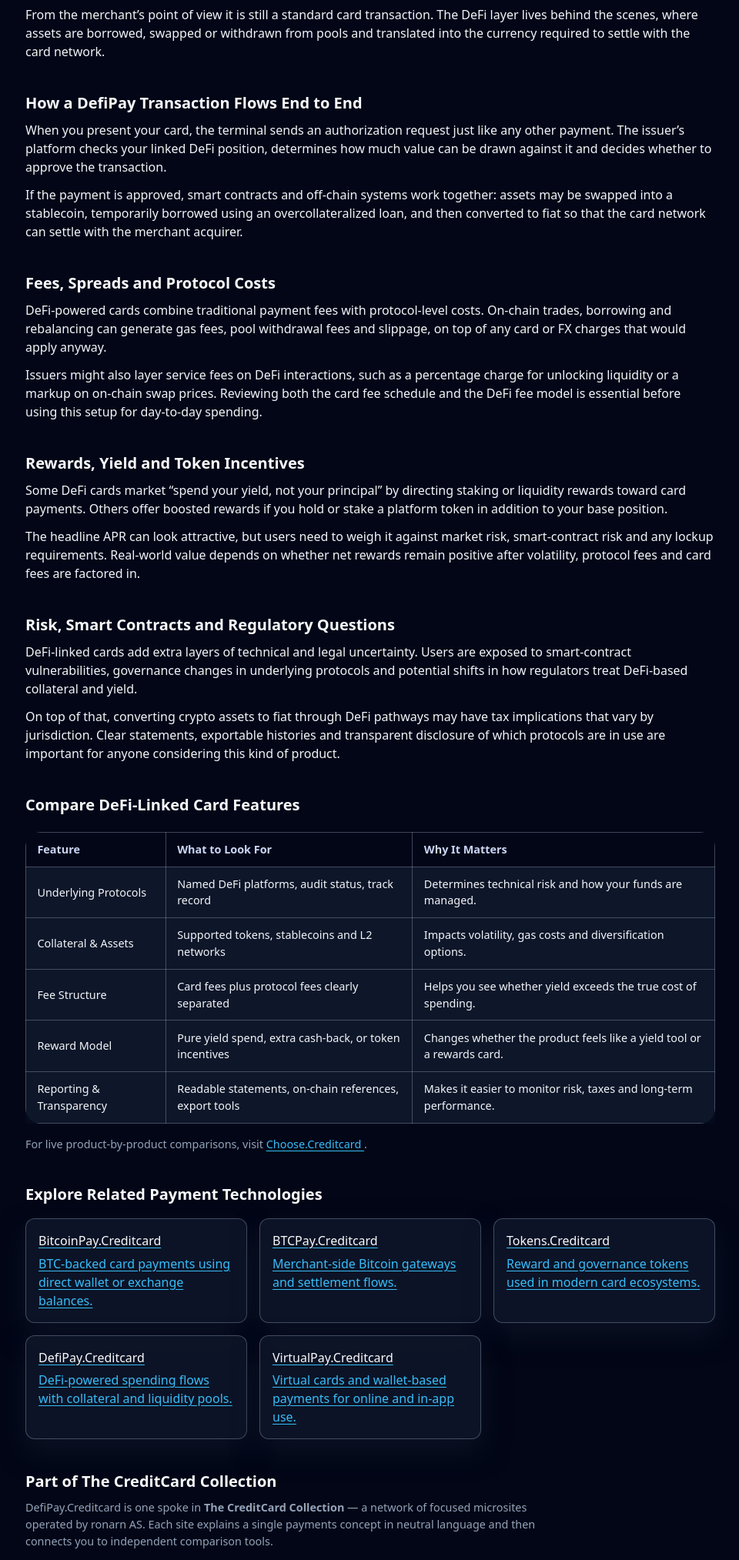
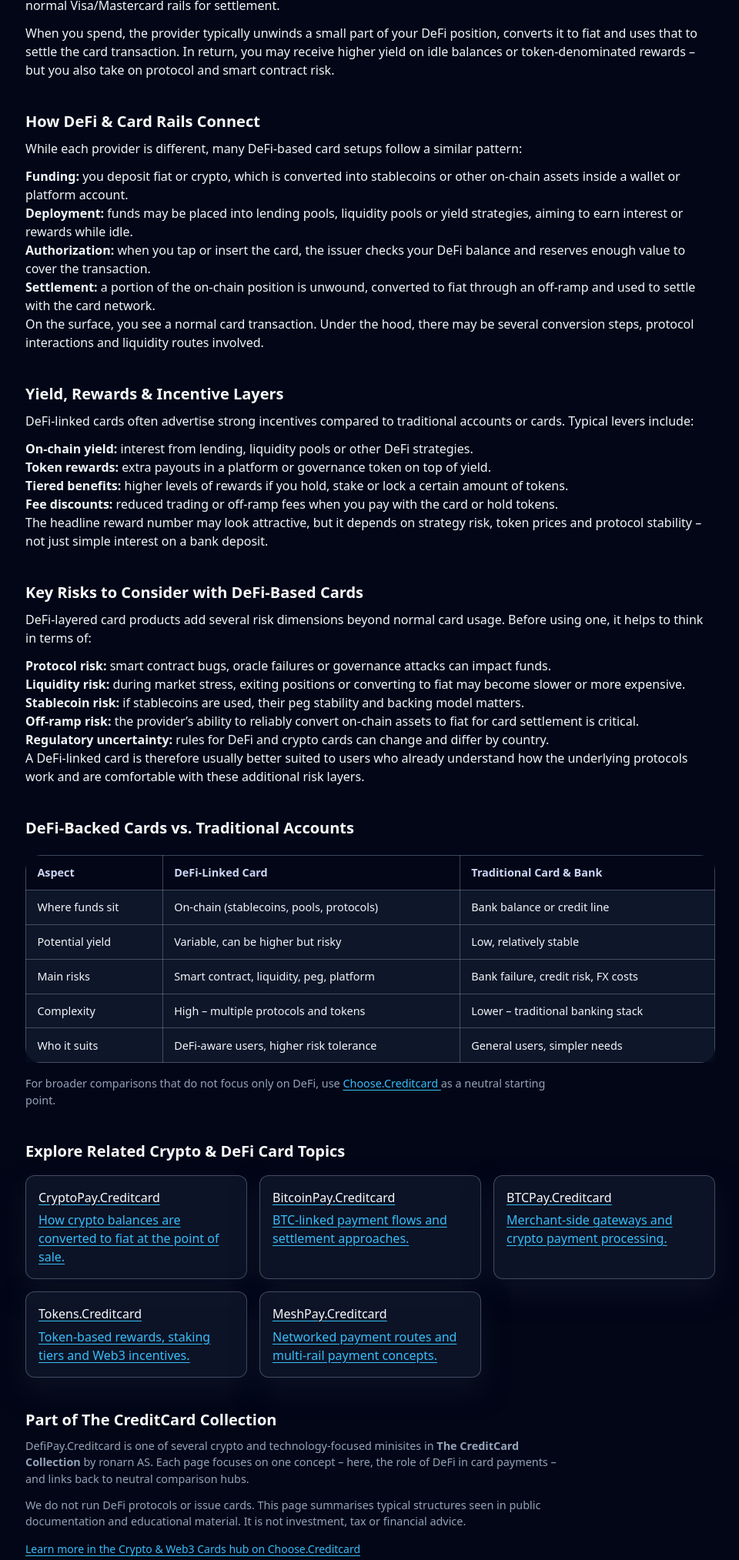
Before and after one commit to ChooseCreditCard/defipay.creditcard, a plain HTML site: page index.html in a window 1280 px wide. Shown: the part 583-2610 px from the top of the page at 77% size, without its empty margins (159-1119 px from the left). Drawn offline with nearby package versions, Linux system fonts and the light colour scheme.

Commit message:
Update index.html

```diff
--- a/index.html
+++ b/index.html
@@ -4,22 +4,22 @@
   <meta charset="UTF-8" />
   <meta name="viewport" content="width=device-width, initial-scale=1" />
 
-  <title>DefiPay.Creditcard – DeFi-Linked Credit-Card Payments Explained</title>
-  <meta name="description" content="Understand how DeFi-linked credit cards route spending through liquidity pools, yield strategies and stablecoins. Neutral overview of conversion, fees and risks." />
+  <title>DefiPay.Creditcard – DeFi-Linked Cards, Yield & Payments Explained</title>
+  <meta name="description" content="Independent explainer of DeFi-linked card products: how yield, liquidity pools and on/off-ramps connect to everyday card payments, and what to check before using a DeFi-based card setup." />
   <meta name="robots" content="index,follow" />
   <link rel="canonical" href="https://defipay.creditcard/" />
 
   <!-- Open Graph -->
-  <meta property="og:title" content="DefiPay.Creditcard – DeFi Card Payments Explained" />
-  <meta property="og:description" content="Learn how DeFi-linked cards connect to liquidity pools, convert assets to fiat and handle rewards, spreads and risk." />
+  <meta property="og:title" content="DefiPay.Creditcard – DeFi-Linked Credit & Debit Cards Explained" />
+  <meta property="og:description" content="How DeFi positions, yield strategies and liquidity pools sit behind some modern card products – and what this means for risk, stability and everyday spending." />
   <meta property="og:type" content="website" />
   <meta property="og:url" content="https://defipay.creditcard/" />
   <meta property="og:image" content="https://choose.creditcard/preview.png?utm_source=defipay.creditcard&utm_medium=referral&utm_campaign=og_image" />
 
   <!-- Twitter -->
   <meta name="twitter:card" content="summary_large_image" />
-  <meta name="twitter:title" content="DefiPay.Creditcard – DeFi Card Payments Explained" />
-  <meta name="twitter:description" content="Independent breakdown of how DeFi-powered credit cards use pools, stablecoins and smart contracts when you tap at the terminal." />
+  <meta name="twitter:title" content="DefiPay.Creditcard – DeFi, Yield & Card Payments" />
+  <meta name="twitter:description" content="Neutral overview of how DeFi yield, liquidity pools and stablecoins can back modern payment cards – risks, mechanics and what to compare." />
   <meta name="twitter:image" content="https://choose.creditcard/preview.png?utm_source=defipay.creditcard&utm_medium=referral&utm_campaign=twitter_image" />
 
   <!-- GA4 -->
@@ -34,7 +34,7 @@
   <!-- Tailwind for utility classes -->
   <script src="https://cdn.tailwindcss.com"></script>
 
-  <!-- Your shared minisite styles -->
+  <!-- Shared minisite styles -->
   <link rel="stylesheet" href="./styles.css" />
 </head>
 <body class="bg-slate-950 text-slate-100">
@@ -44,13 +44,13 @@
         <div class="cc-logo">CC</div>
         <div class="brand-text">
           <div class="brand-title">DefiPay.Creditcard</div>
-          <div class="brand-subtitle">DeFi-Linked Card Payments Explained</div>
+          <div class="brand-subtitle">DeFi, Yield &amp; Card Payments</div>
         </div>
       </div>
       <nav class="nav-links" aria-label="Page navigation">
         <a href="#overview">Overview</a>
         <a href="#mechanics">How It Works</a>
-        <a href="#compare">Compare</a>
+        <a href="#risk">Risk &amp; Checks</a>
       </nav>
     </div>
   </header>
@@ -66,153 +66,221 @@
     <!-- Hero -->
     <section class="hero">
       <div class="hero-content">
-        <h1>How DeFi-Powered Credit-Card Payments Actually Work</h1>
+        <h1>How DeFi-Linked Card Payments Actually Work</h1>
         <p class="hero-lead">
-          DeFi cards promise “spend from liquidity pools and earn yield as you go”. This page unpacks what really happens when you tap: which smart contracts are involved, how assets are converted, and where fees and risks sit in the stack.
+          Some modern payment cards sit on top of DeFi strategies: yield, liquidity pools and stablecoins behind the
+          scenes, ordinary card transactions at the terminal. This page explains the moving parts – and what to check
+          before trusting a DeFi-based setup with daily spend.
         </p>
-        <a class="cta" href="https://choose.creditcard/?utm_source=defipay.creditcard&utm_medium=referral&utm_campaign=hero_cta">
-          Compare crypto &amp; DeFi-enabled cards
+        <a class="cta" href="https://choose.creditcard/crypto/?utm_source=defipay.creditcard&utm_medium=referral&utm_campaign=hero_cta">
+          Explore the Crypto &amp; Web3 Cards hub
         </a>
       </div>
     </section>
 
-    <!-- Content sections -->
+    <!-- Overview -->
     <section id="overview" class="section">
-      <h2>What Is a DeFi-Linked Credit Card?</h2>
-      <p>A DeFi-linked credit card looks like a normal consumer card, but the funding source is a DeFi position instead of a conventional bank account. Your collateral, stablecoins or liquidity-pool tokens sit in smart contracts while the card provider handles fiat settlement on traditional payment rails.</p>
-      <p>From the merchant’s point of view it is still a standard card transaction. The DeFi layer lives behind the scenes, where assets are borrowed, swapped or withdrawn from pools and translated into the currency required to settle with the card network.</p>
+      <h2>What Is a DeFi-Linked Card Product?</h2>
+      <p>
+        A DeFi-linked card connects your payment card to <strong>on-chain positions</strong> rather than a traditional
+        bank account. Behind the scenes, funds may sit in stablecoins, liquidity pools, lending protocols or yield
+        strategies, while the card still uses normal Visa/Mastercard rails for settlement.
+      </p>
+      <p>
+        When you spend, the provider typically unwinds a small part of your DeFi position, converts it to fiat and
+        uses that to settle the card transaction. In return, you may receive higher yield on idle balances or
+        token-denominated rewards – but you also take on protocol and smart contract risk.
+      </p>
     </section>
 
+    <!-- Mechanics -->
     <section id="mechanics" class="section">
-      <h2>How a DefiPay Transaction Flows End to End</h2>
-      <p>When you present your card, the terminal sends an authorization request just like any other payment. The issuer’s platform checks your linked DeFi position, determines how much value can be drawn against it and decides whether to approve the transaction.</p>
-      <p>If the payment is approved, smart contracts and off-chain systems work together: assets may be swapped into a stablecoin, temporarily borrowed using an overcollateralized loan, and then converted to fiat so that the card network can settle with the merchant acquirer.</p>
+      <h2>How DeFi &amp; Card Rails Connect</h2>
+      <p>
+        While each provider is different, many DeFi-based card setups follow a similar pattern:
+      </p>
+      <ul>
+        <li>
+          <strong>Funding:</strong> you deposit fiat or crypto, which is converted into stablecoins or other
+          on-chain assets inside a wallet or platform account.
+        </li>
+        <li>
+          <strong>Deployment:</strong> funds may be placed into lending pools, liquidity pools or yield strategies,
+          aiming to earn interest or rewards while idle.
+        </li>
+        <li>
+          <strong>Authorization:</strong> when you tap or insert the card, the issuer checks your DeFi balance and
+          reserves enough value to cover the transaction.
+        </li>
+        <li>
+          <strong>Settlement:</strong> a portion of the on-chain position is unwound, converted to fiat through an
+          off-ramp and used to settle with the card network.
+        </li>
+      </ul>
+      <p>
+        On the surface, you see a normal card transaction. Under the hood, there may be several conversion steps,
+        protocol interactions and liquidity routes involved.
+      </p>
     </section>
 
+    <!-- Yield & incentives -->
     <section class="section">
-      <h2>Fees, Spreads and Protocol Costs</h2>
-      <p>DeFi-powered cards combine traditional payment fees with protocol-level costs. On-chain trades, borrowing and rebalancing can generate gas fees, pool withdrawal fees and slippage, on top of any card or FX charges that would apply anyway.</p>
-      <p>Issuers might also layer service fees on DeFi interactions, such as a percentage charge for unlocking liquidity or a markup on on-chain swap prices. Reviewing both the card fee schedule and the DeFi fee model is essential before using this setup for day-to-day spending.</p>
+      <h2>Yield, Rewards &amp; Incentive Layers</h2>
+      <p>
+        DeFi-linked cards often advertise strong incentives compared to traditional accounts or cards. Typical levers
+        include:
+      </p>
+      <ul>
+        <li><strong>On-chain yield:</strong> interest from lending, liquidity pools or other DeFi strategies.</li>
+        <li><strong>Token rewards:</strong> extra payouts in a platform or governance token on top of yield.</li>
+        <li><strong>Tiered benefits:</strong> higher levels of rewards if you hold, stake or lock a certain amount of tokens.</li>
+        <li><strong>Fee discounts:</strong> reduced trading or off-ramp fees when you pay with the card or hold tokens.</li>
+      </ul>
+      <p>
+        The headline reward number may look attractive, but it depends on strategy risk, token prices and
+        protocol stability – not just simple interest on a bank deposit.
+      </p>
     </section>
 
-    <section class="section">
-      <h2>Rewards, Yield and Token Incentives</h2>
-      <p>Some DeFi cards market “spend your yield, not your principal” by directing staking or liquidity rewards toward card payments. Others offer boosted rewards if you hold or stake a platform token in addition to your base position.</p>
-      <p>The headline APR can look attractive, but users need to weigh it against market risk, smart-contract risk and any lockup requirements. Real-world value depends on whether net rewards remain positive after volatility, protocol fees and card fees are factored in.</p>
-    </section>
-
-    <section class="section">
-      <h2>Risk, Smart Contracts and Regulatory Questions</h2>
-      <p>DeFi-linked cards add extra layers of technical and legal uncertainty. Users are exposed to smart-contract vulnerabilities, governance changes in underlying protocols and potential shifts in how regulators treat DeFi-based collateral and yield.</p>
-      <p>On top of that, converting crypto assets to fiat through DeFi pathways may have tax implications that vary by jurisdiction. Clear statements, exportable histories and transparent disclosure of which protocols are in use are important for anyone considering this kind of product.</p>
+    <!-- Risk -->
+    <section id="risk" class="section">
+      <h2>Key Risks to Consider with DeFi-Based Cards</h2>
+      <p>
+        DeFi-layered card products add several risk dimensions beyond normal card usage. Before using one, it helps to
+        think in terms of:
+      </p>
+      <ul>
+        <li>
+          <strong>Protocol risk:</strong> smart contract bugs, oracle failures or governance attacks can impact funds.
+        </li>
+        <li>
+          <strong>Liquidity risk:</strong> during market stress, exiting positions or converting to fiat may become
+          slower or more expensive.
+        </li>
+        <li>
+          <strong>Stablecoin risk:</strong> if stablecoins are used, their peg stability and backing model matters.
+        </li>
+        <li>
+          <strong>Off-ramp risk:</strong> the provider’s ability to reliably convert on-chain assets to fiat for
+          card settlement is critical.
+        </li>
+        <li>
+          <strong>Regulatory uncertainty:</strong> rules for DeFi and crypto cards can change and differ by country.
+        </li>
+      </ul>
+      <p>
+        A DeFi-linked card is therefore usually better suited to users who already understand how the underlying
+        protocols work and are comfortable with these additional risk layers.
+      </p>
     </section>
 
     <!-- Comparison block -->
-    <section id="compare" class="section">
-      <h2>Compare DeFi-Linked Card Features</h2>
+    <section class="section">
+      <h2>DeFi-Backed Cards vs. Traditional Accounts</h2>
       <div class="table-wrap">
         <table class="table">
           <thead>
             <tr>
-              <th>Feature</th>
-              <th>What to Look For</th>
-              <th>Why It Matters</th>
+              <th>Aspect</th>
+              <th>DeFi-Linked Card</th>
+              <th>Traditional Card &amp; Bank</th>
             </tr>
           </thead>
           <tbody>
             <tr>
-              <td>Underlying Protocols</td>
-              <td>Named DeFi platforms, audit status, track record</td>
-              <td>Determines technical risk and how your funds are managed.</td>
+              <td>Where funds sit</td>
+              <td>On-chain (stablecoins, pools, protocols)</td>
+              <td>Bank balance or credit line</td>
             </tr>
             <tr>
-              <td>Collateral &amp; Assets</td>
-              <td>Supported tokens, stablecoins and L2 networks</td>
-              <td>Impacts volatility, gas costs and diversification options.</td>
+              <td>Potential yield</td>
+              <td>Variable, can be higher but risky</td>
+              <td>Low, relatively stable</td>
             </tr>
             <tr>
-              <td>Fee Structure</td>
-              <td>Card fees plus protocol fees clearly separated</td>
-              <td>Helps you see whether yield exceeds the true cost of spending.</td>
+              <td>Main risks</td>
+              <td>Smart contract, liquidity, peg, platform</td>
+              <td>Bank failure, credit risk, FX costs</td>
             </tr>
             <tr>
-              <td>Reward Model</td>
-              <td>Pure yield spend, extra cash-back, or token incentives</td>
-              <td>Changes whether the product feels like a yield tool or a rewards card.</td>
+              <td>Complexity</td>
+              <td>High – multiple protocols and tokens</td>
+              <td>Lower – traditional banking stack</td>
             </tr>
             <tr>
-              <td>Reporting &amp; Transparency</td>
-              <td>Readable statements, on-chain references, export tools</td>
-              <td>Makes it easier to monitor risk, taxes and long-term performance.</td>
+              <td>Who it suits</td>
+              <td>DeFi-aware users, higher risk tolerance</td>
+              <td>General users, simpler needs</td>
             </tr>
           </tbody>
         </table>
       </div>
       <p class="small">
-        For live product-by-product comparisons, visit
+        For broader comparisons that do not focus only on DeFi, use
         <a href="https://choose.creditcard/?utm_source=defipay.creditcard&utm_medium=referral&utm_campaign=comparison_section">
           Choose.Creditcard
-        </a>.
+        </a> as a neutral starting point.
       </p>
     </section>
 
     <!-- Cluster links -->
     <section class="section">
-      <h2>Explore Related Payment Technologies</h2>
+      <h2>Explore Related Crypto &amp; DeFi Card Topics</h2>
       <div class="cluster-grid">
+        <a class="cluster-card" href="https://cryptopay.creditcard/?utm_source=defipay.creditcard&utm_medium=referral&utm_campaign=cluster_cryptopay">
+          <h3>CryptoPay.Creditcard</h3>
+          <p>How crypto balances are converted to fiat at the point of sale.</p>
+        </a>
         <a class="cluster-card" href="https://bitcoinpay.creditcard/?utm_source=defipay.creditcard&utm_medium=referral&utm_campaign=cluster_bitcoinpay">
           <h3>BitcoinPay.Creditcard</h3>
-          <p>BTC-backed card payments using direct wallet or exchange balances.</p>
+          <p>BTC-linked payment flows and settlement approaches.</p>
         </a>
         <a class="cluster-card" href="https://btcpay.creditcard/?utm_source=defipay.creditcard&utm_medium=referral&utm_campaign=cluster_btcpay">
           <h3>BTCPay.Creditcard</h3>
-          <p>Merchant-side Bitcoin gateways and settlement flows.</p>
+          <p>Merchant-side gateways and crypto payment processing.</p>
         </a>
         <a class="cluster-card" href="https://tokens.creditcard/?utm_source=defipay.creditcard&utm_medium=referral&utm_campaign=cluster_tokens">
           <h3>Tokens.Creditcard</h3>
-          <p>Reward and governance tokens used in modern card ecosystems.</p>
+          <p>Token-based rewards, staking tiers and Web3 incentives.</p>
         </a>
-        <a class="cluster-card" href="https://defipay.creditcard/?utm_source=defipay.creditcard&utm_medium=referral&utm_campaign=cluster_defipay">
-          <h3>DefiPay.Creditcard</h3>
-          <p>DeFi-powered spending flows with collateral and liquidity pools.</p>
-        </a>
-        <a class="cluster-card" href="https://virtualpay.creditcard/?utm_source=defipay.creditcard&utm_medium=referral&utm_campaign=cluster_virtualpay">
-          <h3>VirtualPay.Creditcard</h3>
-          <p>Virtual cards and wallet-based payments for online and in-app use.</p>
+        <a class="cluster-card" href="https://meshpay.creditcard/?utm_source=defipay.creditcard&utm_medium=referral&utm_campaign=cluster_meshpay">
+          <h3>MeshPay.Creditcard</h3>
+          <p>Networked payment routes and multi-rail payment concepts.</p>
         </a>
       </div>
     </section>
 
-    <!-- Collection section -->
+    <!-- Collection / hub snippet -->
     <section class="section">
       <h2>Part of The CreditCard Collection</h2>
       <p class="small">
-        DefiPay.Creditcard is one spoke in <strong>The CreditCard Collection</strong> — a network of focused microsites operated by ronarn AS. Each site explains a single payments concept in neutral language and then connects you to independent comparison tools.
+        DefiPay.Creditcard is one of several crypto and technology-focused minisites in
+        <strong>The CreditCard Collection</strong> by ronarn AS. Each page focuses on one concept – here, the role of
+        DeFi in card payments – and links back to neutral comparison hubs.
       </p>
       <p class="small">
-        We do not issue cards or run DeFi protocols. Our role is to summarize available documentation, highlight key trade-offs and link you to external providers where you can review full terms and risk disclosures.
-      </p>
-      <p class="small">
-        Nothing on this site is investment, financial or tax advice. DeFi products are complex and high risk, and regulations continue to evolve. Always do your own research and consider seeking independent professional guidance.
+        We do not run DeFi protocols or issue cards. This page summarises typical structures seen in public
+        documentation and educational material. It is not investment, tax or financial advice.
       </p>
 
-      <!-- REQUIRED HUB SNIPPET: Crypto & Web3 hub -->
       <div class="hub-link">
         <a href="https://choose.creditcard/crypto/?utm_source=defipay.creditcard&utm_medium=referral&utm_campaign=minisite_to_hub"
-           class="text-sm text-slate-600 hover:text-slate-900">
-          Learn more at the Crypto &amp; Web3 hub
+           class="text-sm text-slate-400 hover:text-slate-200">
+          Learn more in the Crypto &amp; Web3 Cards hub on Choose.Creditcard
         </a>
       </div>
     </section>
 
     <!-- Bottom CTA -->
     <section class="section">
-      <h2>Ready to Compare DeFi &amp; Crypto Cards?</h2>
+      <h2>Ready to Compare DeFi &amp; Non-DeFi Card Options?</h2>
       <p class="small">
-        Use DefiPay.Creditcard to understand how DeFi-linked spending works. Then head to the main comparison hub to see which cards currently integrate with crypto, stablecoins or DeFi protocols.
+        Use DefiPay.Creditcard to understand how DeFi-linked card structures work, then compare them with more
+        traditional cards on the Crypto hub and main Choose.Creditcard pages – focusing on risk, fees and usability,
+        not just headline yield.
       </p>
-      <a class="cta" href="https://choose.creditcard/?utm_source=defipay.creditcard&utm_medium=referral&utm_campaign=bottom_cta">
-        Go to Choose.Creditcard
+      <a class="cta" href="https://choose.creditcard/crypto/?utm_source=defipay.creditcard&utm_medium=referral&utm_campaign=bottom_cta">
+        Go to Crypto &amp; Web3 Cards hub
       </a>
     </section>
   </main>
```
